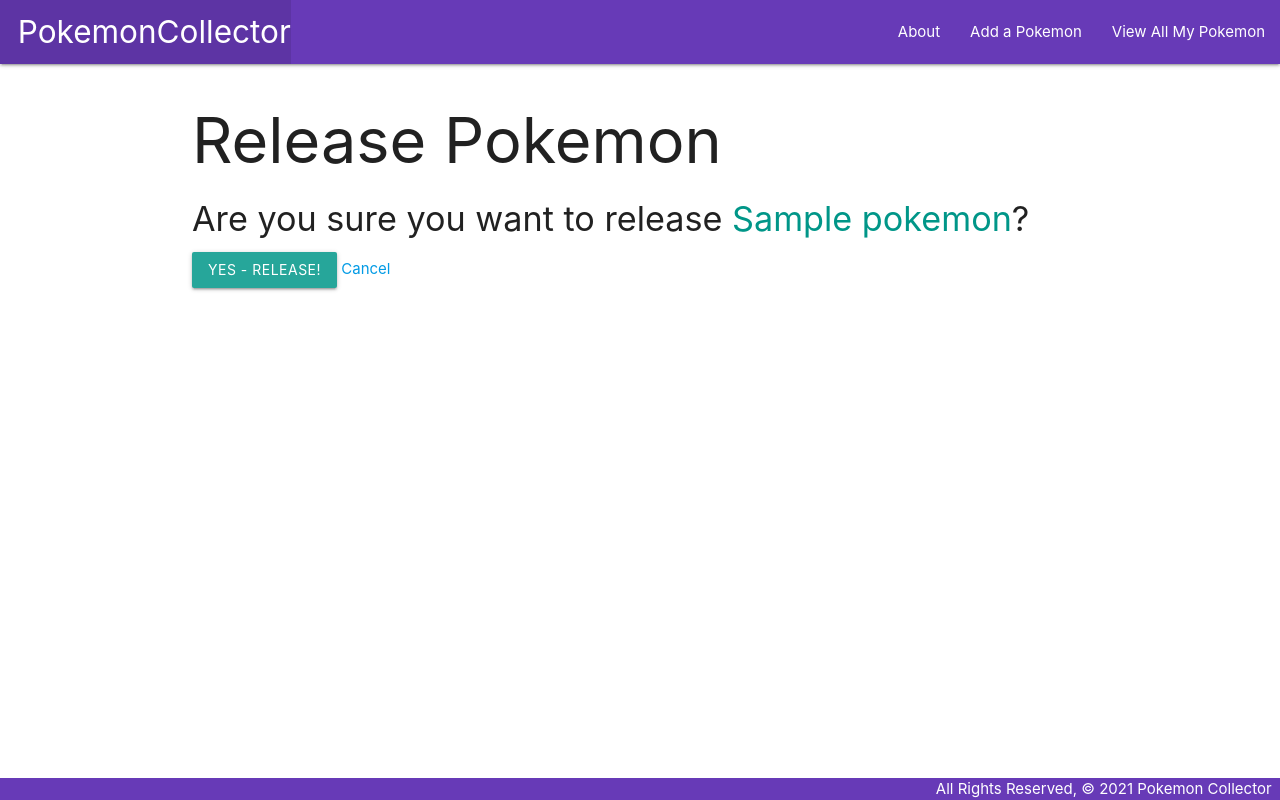
After one commit to Nteaford/pokemon-collector, a Django app: page /pokemon/1/delete/ in a window 1280 px wide. The commit adds this page. Run offline with Django 3.2, Linux system fonts and the light colour scheme; tables that the repository leaves empty hold one stand-in row (values such as "Sample post").

Commit message:
add create functionality

```diff
--- a/main_app/models.py
+++ b/main_app/models.py
@@ -1,4 +1,5 @@
 from django.db import models
+from django.urls import reverse
 
 # Create your models here.
 class Pokemon(models.Model):  # Note that parens are optional if not inheriting from another class
@@ -11,6 +12,9 @@ class Pokemon(models.Model):  # Note that parens are optional if not inheriting
 
     def __str__(self):
         return f"({self.pokedex_number}) - {self.name}"
+
+    def get_absolute_url(self):
+        return reverse('detail', kwargs={'pokemon_id': self.id})
 
 # pokemons = [
 #     Pokemon('Bulbasaur','1','Seed Pokémon','grass','poison','1'),
--- a/main_app/templates/base.html
+++ b/main_app/templates/base.html
@@ -19,6 +19,7 @@
         </ul>
         <ul class="right">
           <li><a href="{% url 'about' %}">About</a></li>
+          <li><a href="{% url 'pokemon_create' %}">Add a Pokemon</a></li>
           <li><a href="{% url 'pokemon' %}">View All My Pokemon</a></li>
         </ul>
       </div>
--- /dev/null
+++ b/main_app/templates/main_app/pokemon_confirm_delete.html
@@ -0,0 +1,13 @@
+{% extends 'base.html' %}
+
+{% block content %}
+  <h1>Release Pokemon</h1>
+
+  <h4>Are you sure you want to release <span class="teal-text">{{ object.name }}</span>?</h4>
+
+  <form action="" method="POST">
+    {% csrf_token %}
+    <input type="submit" value="Yes - Release!" class="btn">
+    <a href="{% url 'detail' pokemon.id %}">Cancel</a>
+  </form>
+{% endblock %}
--- a/main_app/templates/pokemon/detail.html
+++ b/main_app/templates/pokemon/detail.html
@@ -14,6 +14,10 @@
       {% endif %}
       <p>Generation: {{ pokemon.generation }}</p>
     </div>
+    <div class="card-action">
+        <a href="{% url 'pokemon_update' pokemon.id %}">Edit</a>
+        <a href="{% url 'pokemon_delete' pokemon.id %}">Delete</a>
+      </div>
   </div>
 
 {% endblock %}
--- a/main_app/urls.py
+++ b/main_app/urls.py
@@ -6,5 +6,8 @@ urlpatterns = [
 path('', views.home, name='home'),
 path('about/', views.about, name='about'),
 path('pokemon/', views.pokemon_index, name = 'pokemon'),
-path('pokemon/<int:pokemon_id>/', views.pokemon_detail, name='detail')
+path('pokemon/<int:pokemon_id>/', views.pokemon_detail, name='detail'),
+path('pokemon/create/', views.PokemonCreate.as_view(), name='pokemon_create'),
+path('pokemon/<int:pk>/update/', views.PokemonUpdate.as_view(), name='pokemon_update'),
+path('pokemon/<int:pk>/delete/', views.PokemonDelete.as_view(), name='pokemon_delete'),
 ]
--- a/main_app/views.py
+++ b/main_app/views.py
@@ -1,5 +1,6 @@
 from django.shortcuts import render
 from django.http import HttpResponse
+from django.views.generic.edit import CreateView, UpdateView, DeleteView
 from .models import Pokemon
 
 # Create your views here.
@@ -16,3 +17,16 @@ def pokemon_index(request):
 def pokemon_detail(request, pokemon_id):
   pokemon = Pokemon.objects.get(id=pokemon_id)
   return render(request, 'pokemon/detail.html', {'pokemon': pokemon})
+
+class PokemonCreate(CreateView):
+  model = Pokemon
+  fields = '__all__'
+
+class PokemonUpdate(UpdateView):
+  model = Pokemon
+  # Let's disallow the renaming of a cat by excluding the name field!
+  fields = ['pokedex_number', 'classification', 'type1', 'type2', 'generation']
+
+class PokemonDelete(DeleteView):
+  model = Pokemon
+  success_url = '/pokemon/'
```
Also changed, not shown: main_app/templates/main_app/pokemon_form.html (added, +19 -0 lines).
